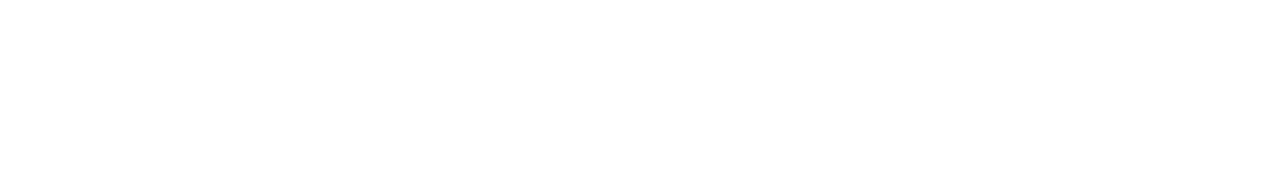
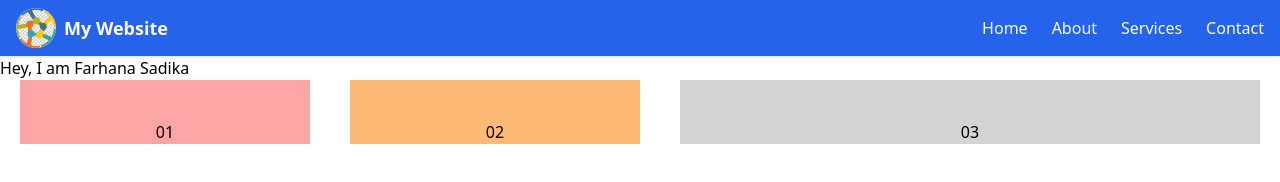
Before and after one commit to farhanasadika/Grid-and-Flex, a plain HTML site: page index.html in a window 1280 px wide. Drawn offline with nearby package versions, Linux system fonts and the light colour scheme.

Commit message:
add navbar

```diff
--- a/index.html
+++ b/index.html
@@ -1,12 +1,42 @@
+
+
 <!DOCTYPE html>
 <html lang="en">
 <head>
-    <meta charset="UTF-8">
-    <meta name="viewport" content="width=device-width, initial-scale=1.0">
-    <title>Grid and Flex</title>
-    <script src="https://cdn.tailwindcss.com"></script>
+  <meta charset="UTF-8">
+  <meta name="viewport" content="width=device-width, initial-scale=1.0">
+  <title>Navbar with Tailwind</title>
+  <script src="https://cdn.tailwindcss.com"></script>
 </head>
 <body>
+  <nav class="bg-blue-600 text-white shadow">
+    <div class="container mx-auto px-4 py-2 flex justify-between items-center">
+      <!-- Logo -->
+      <div class="flex items-center space-x-2">
+        <img src="./images.jpeg" alt="Logo" class="w-10 h-10 rounded-full">
+        <span class="text-lg font-bold">My Website</span>
+      </div>
+      <!-- Navigation Links -->
+       <div class="hidden md:flex space-x-6">
+        <a href="#" class="hover:text-gray-300">Home</a>
+        <a href="#" class="hover:text-gray-300">About</a>
+        <a href="#" class="hover:text-gray-300">Services</a>
+        <a href="#" class="hover:text-gray-300">Contact</a>
+      </div>
+      <!-- Mobile Menu Button -->
+      <button class="md:hidden focus:outline-none">
+        <svg class="w-6 h-6" fill="none" stroke="currentColor" stroke-width="2" viewBox="0 0 24 24" xmlns="http://www.w3.org/2000/svg">
+          <path stroke-linecap="round" stroke-linejoin="round" d="M4 6h16M4 12h16m-7 6h7"></path>
+        </svg>
+      </button>
+    </div>
+  </nav>
 
+  <p>Hey, I am Farhana Sadika</p>
+  <div class="flex flex-row ">
+      <div class="basis-1/4  bg-red-300 pt-10 mx-5 padding-bottom: 0px text-center">01</div>
+      <div class="basis-1/4 bg-orange-300 pt-10 padding-bottom: 0px  mx-5 text-center">02</div>
+      <div class="basis-1/2 bg-neutral-300 pt-10 padding-bottom: 0px mx-5 text-center">03</div>
+    </div>
 </body>
 </html>
```
Also changed, not shown: images.jpeg (added).
